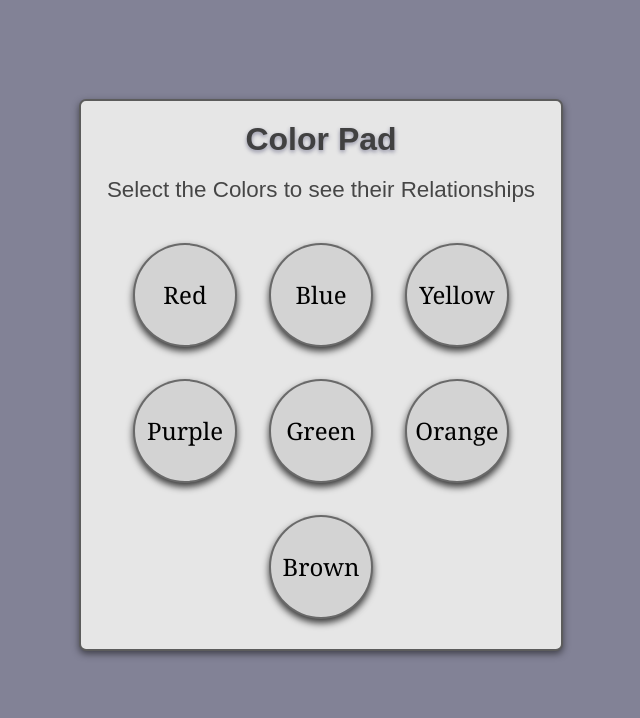
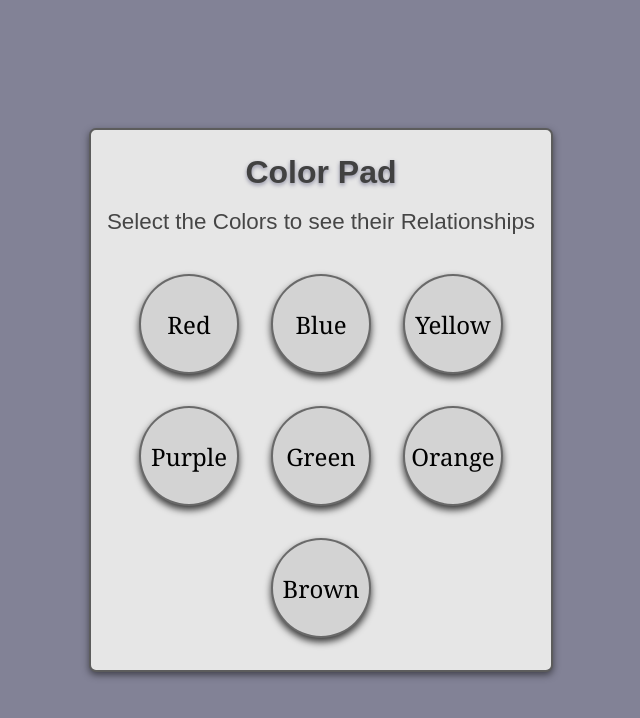
Before and after one commit to Luffy-Montoya/Color-Pad, a React (Vite) app: page / in a window 1280 px wide. Shown: the top 718 px of the page, without its empty margins (319-959 px from the left). Built offline with nearby package versions, Linux system fonts and the light colour scheme.

Commit message:
Update index.css

```diff
--- a/index.css
+++ b/index.css
@@ -13,10 +13,9 @@ section {
     background: rgb(230,230,230);
     justify-items: center;
     height: fit-content;
-    padding: 20px 15px 30px;
+    padding: 1.5em 1em 2em;
     border: 2px solid rgb(0,0,0,.6);
     box-shadow: 0 3px 7px rgb(0,0,0,.5);
-    margin-top: -50px;
     border-radius: 7px;
 }
 
@@ -29,7 +28,7 @@ header {
 }
 
 h1 {
-    margin-bottom: 40px;
+    margin-bottom: 1.75em;
     font-size: 1.4rem;
     font-family: sans-serif;
     color: rgb(70,70,70);
@@ -40,14 +39,14 @@ h1 {
     display: flex;
     flex-wrap: wrap;
     gap: 2em;
-    max-width: 450px;
+    max-width: 25em;
     justify-content: center;
     font-family: Georgia, 'Times New Roman', Times, serif
 }
 
 .buttonsContainer > div{
-    width: 100px;
-    height: 100px;
+    width: 4em;
+    height: 4em;
     font-size: 1.5rem;
     align-content: center;
     text-align: center;
@@ -55,7 +54,6 @@ h1 {
     cursor: pointer;
     transition: all .15s;
     border: 2px solid rgb(0,0,0, .5);
-    -webkit-tap-highlight-color: transparent;
 }
 
 .red {
```
